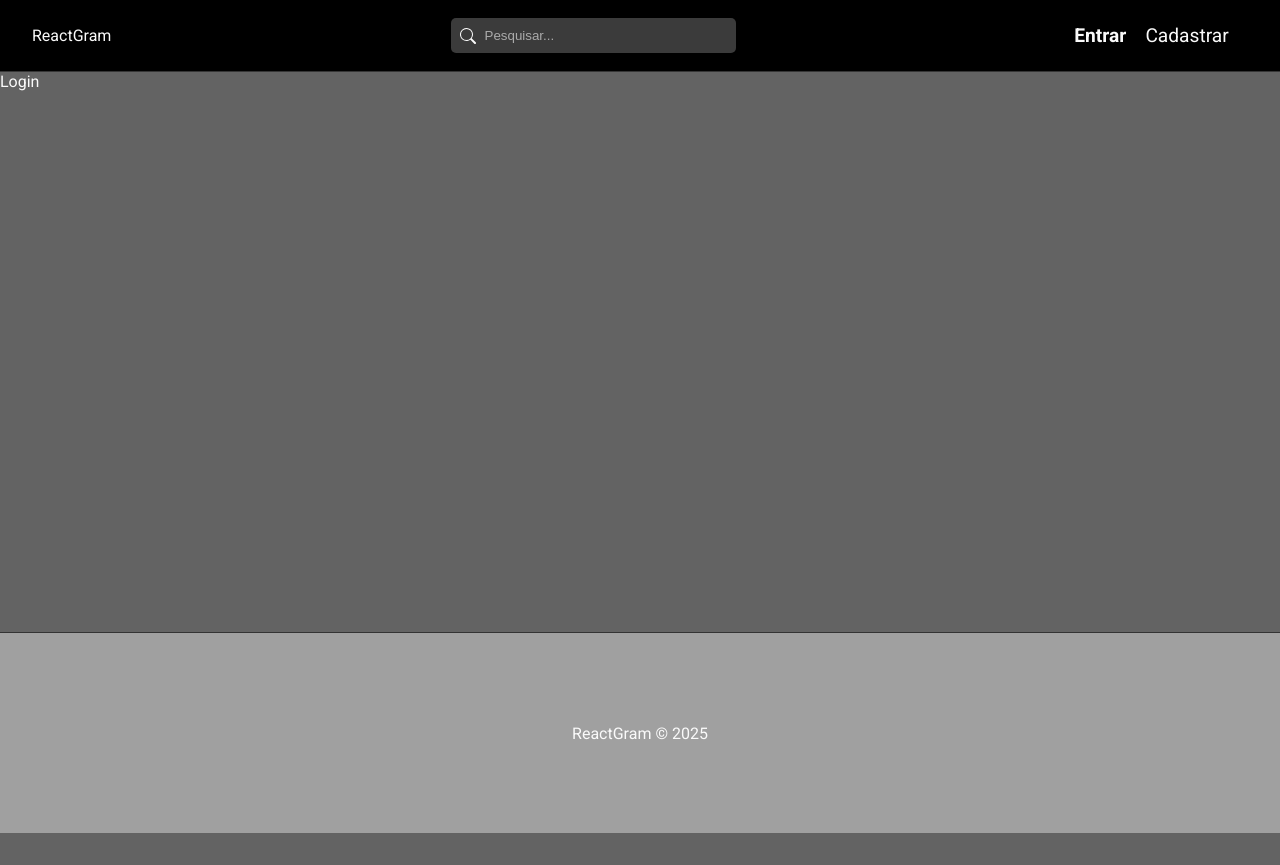
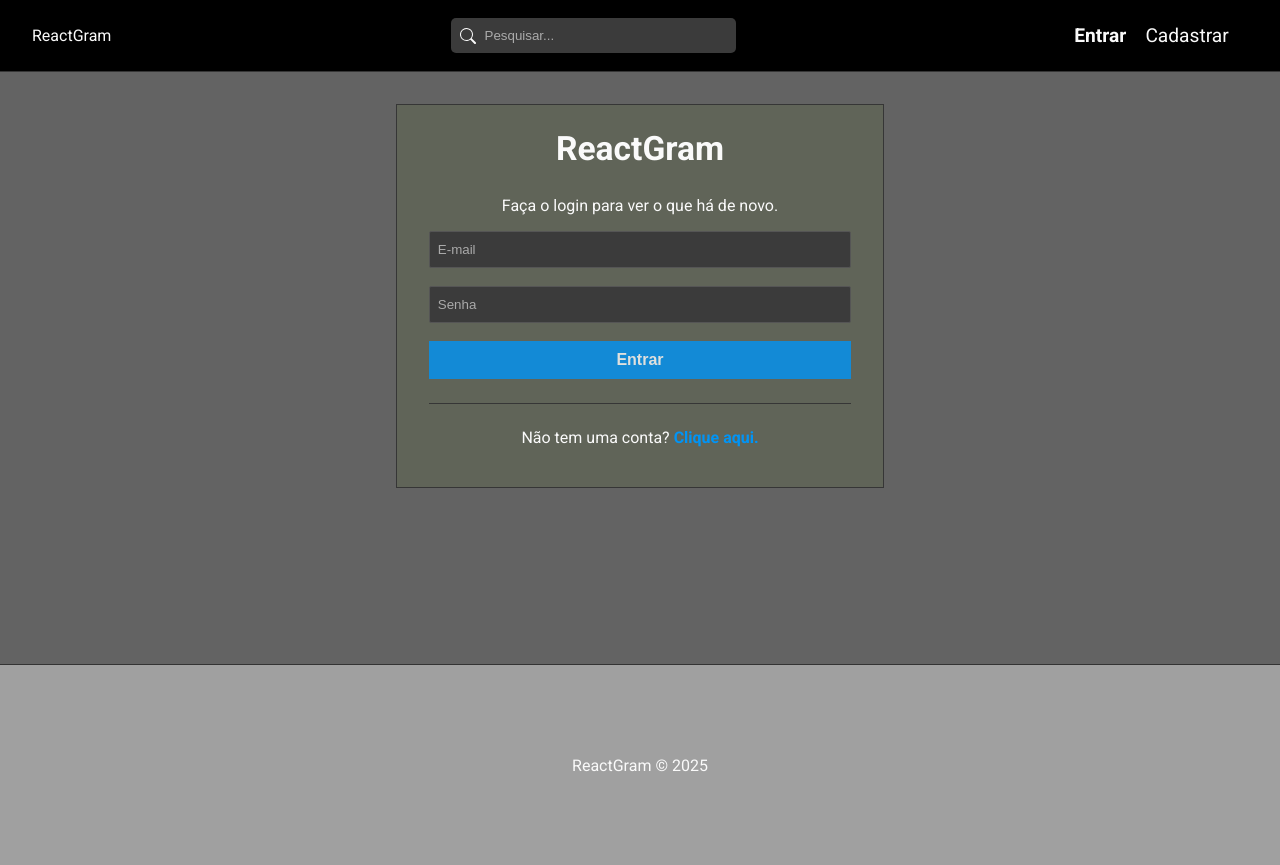
Before and after one commit to JBLimaGo/reactgram, a React (Create React App) app in the folder frontend/: page /login in a window 1280 px wide. Before the commit the page ends 833 px from the top, so only its background shows below. Built offline with nearby package versions, Linux system fonts and the light colour scheme.

Commit message:
Implementação de Login, autenticação - 22/07/2025

```diff
--- a/frontend/src/components/Navbar.js
+++ b/frontend/src/components/Navbar.js
@@ -15,12 +15,25 @@ import { useAuth } from "../hooks/useAuth";
 import { useDispatch, useSelector } from "react-redux";
 import { useNavigate } from "react-router-dom";
 
+// Redux
+import { logout, reset } from "../slices/authSlice";
+
 
 const Navbar = () => {
   const { auth } = useAuth();
   const { user } = useSelector((state) => state.auth);
-  //const dispatch = useDispatch();
-  //const navigate = useNavigate();
+
+  const navigate = useNavigate();
+  const dispatch = useDispatch();
+
+  const handleLogout = () => {
+    dispatch(logout())
+    dispatch(reset());
+
+    navigate("/login");
+
+    }
+
 
   return (
     <nav id="nav">
@@ -50,7 +63,7 @@ const Navbar = () => {
               </NavLink>
             </li>
             <li>
-              <span>Sair</span>
+              <span onClick={handleLogout}>Sair</span>
             </li>
           </>
         ) : (
--- a/frontend/src/pages/Auth/Auth.css
+++ b/frontend/src/pages/Auth/Auth.css
@@ -7,7 +7,7 @@
   margin: 2em auto;
 }
 
-#login h2,
+#login h2,h3,
 #register h2 {
   text-align: center;
   font-size: 2.1em;
--- a/frontend/src/pages/Auth/Login.js
+++ b/frontend/src/pages/Auth/Login.js
@@ -1,8 +1,42 @@
 import "./Auth.css";
 
+// Components
+import { Link } from "react-router-dom";
+import Message from "../../components/Message";
+
+// Hooks
+import { useEffect, useState } from "react";
+import { useSelector, useDispatch } from "react-redux";
+
+// Redux
+
 const Login = () => {
+
+  const [email, setEmail] = useState("");
+  const [password, setPassword] = useState("");
+
+  const handleSubmit = (e) => {
+    e.preventDefault();
+    // Handle login logic here
+  };
+
+
   return (
-    <div>Login</div>
+    <div id="login">
+      <h2>ReactGram</h2>
+      <p className="subtitle"></p>
+      <p> Faça o login para ver o que há de novo. </p>
+      <form onSubmit={ handleSubmit }>
+        <input type="email" placeholder="E-mail" onchange={(e) => setEmail(e.target.value)} value={email || ""}/>
+        <input type="password" placeholder="Senha" onchange={(e) => setPassword(e.target.value)} value={password || ""} />
+        <button type="submit">Entrar</button>
+
+      </form>
+      <p>
+        Não tem uma conta? <Link to="/register">Clique aqui.</Link>
+      </p>
+
+    </div>
   )
 }
 
--- a/frontend/src/services/authService.js
+++ b/frontend/src/services/authService.js
@@ -24,10 +24,29 @@ const logout = () => {
   localStorage.removeItem("user");
 };
 
+// Sign in an user
+const login = async (user) => {
+  const config = requestConfig("POST", user);
+
+  try {
+    const res = await fetch(`${API}/users/login`, config)
+      .then((res) => res.json())
+      .catch((err) => err);
+
+    if (res) {
+      localStorage.setItem("user", JSON.stringify(res));
+    }
+
+    return res;
+  } catch (error) {
+    console.log(error);
+  }
+};
 
 const authService = {
   register,
-  logout
+  logout,
+  login
 };
 
 export default authService;
```
